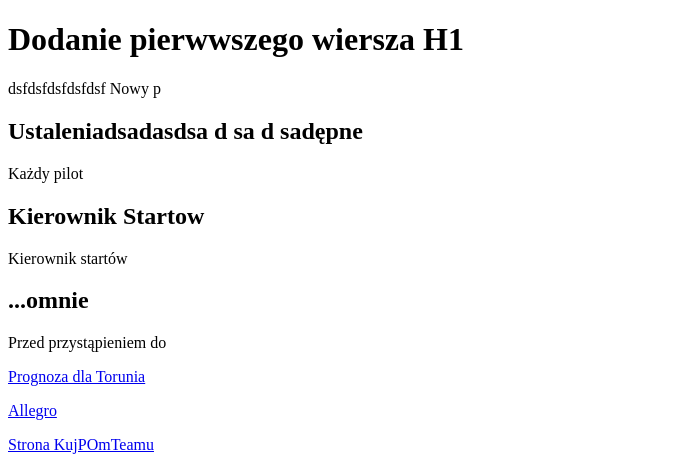
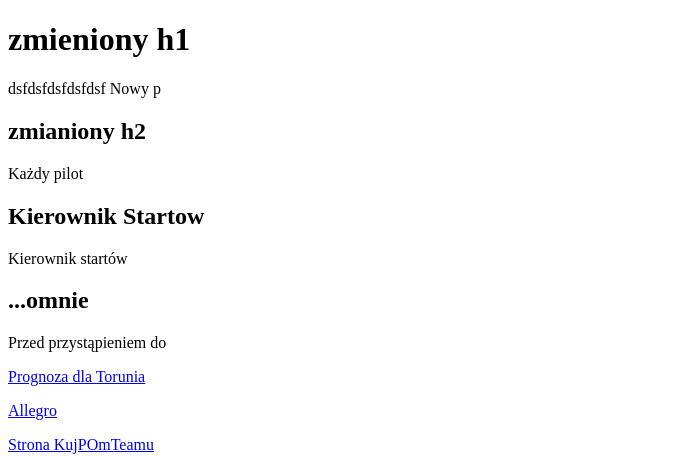
Before and after one commit to ltvc/nauka-gita, a plain HTML site: page index.html in a window 1280 px wide. Shown: the top 456 px of the page, without its empty margins (0-699 px from the left). Drawn offline with Linux system fonts and the light colour scheme.

Commit message:
Change h1 and h2

```diff
--- a/index.html
+++ b/index.html
@@ -5,9 +5,9 @@
     <title>Zmiana Tytulu</title>
     </head>
   <body>
-  <h1>Dodanie pierwwszego wiersza H1</h1>
+  <h1>zmieniony h1</h1>
   <p>dsfdsfdsfdsfdsf Nowy p</p>
-  	<h2>Ustaleniadsadasdsa d sa d sadępne</h2>
+  	<h2>zmianiony h2</h2>
   		<p> Każdy pilot </p>
   	<h2>Kierownik Startow </h2>
   		<p> Kierownik startów </p>
```
